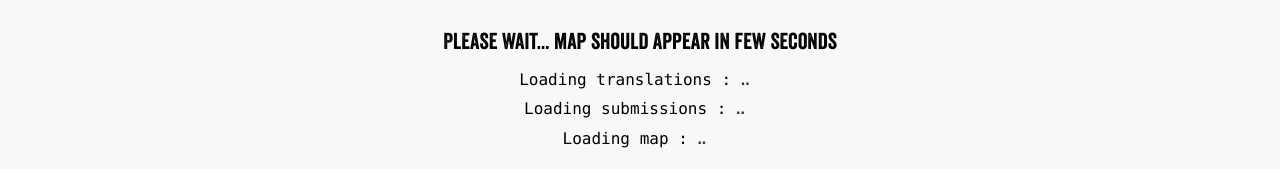
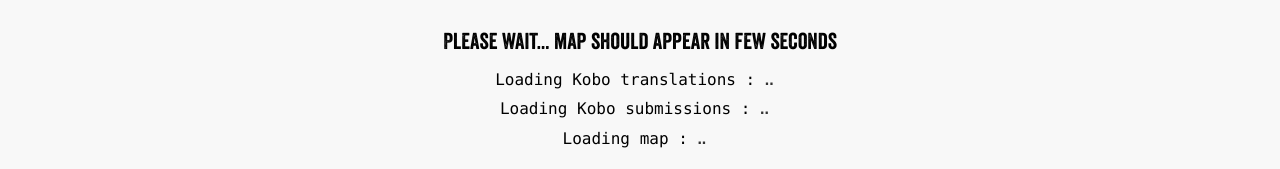
Before and after one commit to pduthoit/plan-youth-efforts-chad, a Vue app: page / in a window 1280 px wide. Shown: the part 352-521 px from the top of the page. Built offline with nearby package versions, Linux system fonts and the light colour scheme.

Commit message:
[EDIT] Edit map loader

```diff
--- a/src/components/Loader.vue
+++ b/src/components/Loader.vue
@@ -2,8 +2,8 @@
   <div class="Loader" v-if="!$store.state.mapLoaded">
     <div class="lds-ring"><div></div><div></div><div></div><div></div></div>
     <div class="Loader__text Loader__text--title">Please wait... map should appear in few seconds</div>
-    <div class="Loader__text">Loading translations : <span v-html="$store.state.translations === null ? `<b class='dots'></b>` : 'OK'"></span></div>
-    <div class="Loader__text">Loading submissions : <span v-html="$store.state.submissions === null ? `<b class='dots'></b>` : 'OK'"></span></div>
+    <div class="Loader__text">Loading Kobo translations : <span v-html="$store.state.translations === null ? `<b class='dots'></b>` : 'OK'"></span></div>
+    <div class="Loader__text">Loading Kobo submissions : <span v-html="$store.state.submissions === null ? `<b class='dots'></b>` : 'OK'"></span></div>
     <div class="Loader__text">Loading map : <span v-html="!$store.state.mapLoaded ? `<b class='dots'></b>` : 'OK'"></span></div>
     <div class="Loader__bg"></div>
   </div>
@@ -49,7 +49,8 @@
       &&--title {
         font-family: @font-primary;
         font-size: 1.4em;
-        margin-bottom: 15px;
+        margin: 0 20px 15px 20px;
+        text-align: center;
       }
 
       span {
--- a/src/components/Map.vue
+++ b/src/components/Map.vue
@@ -66,11 +66,11 @@ export default {
         map.flyTo({
           center: [8, 12],
           zoom: 4,
-          speed: 0.7,
+          speed: 0.6,
           essential: true,
           bearing: 0
         });
-      }, 300);
+      }, 250);
     },
     getMapFilter: function (category) {
       return [
```
